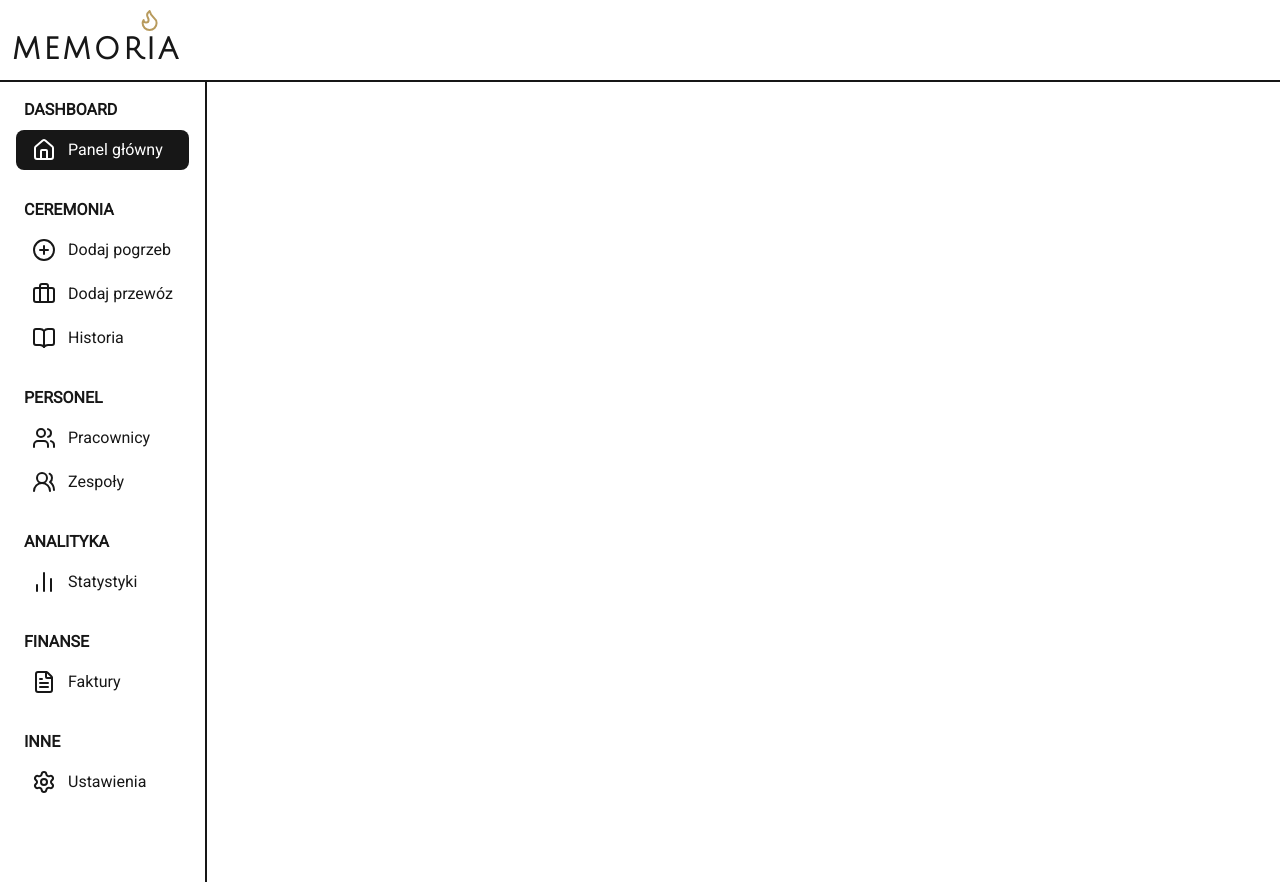
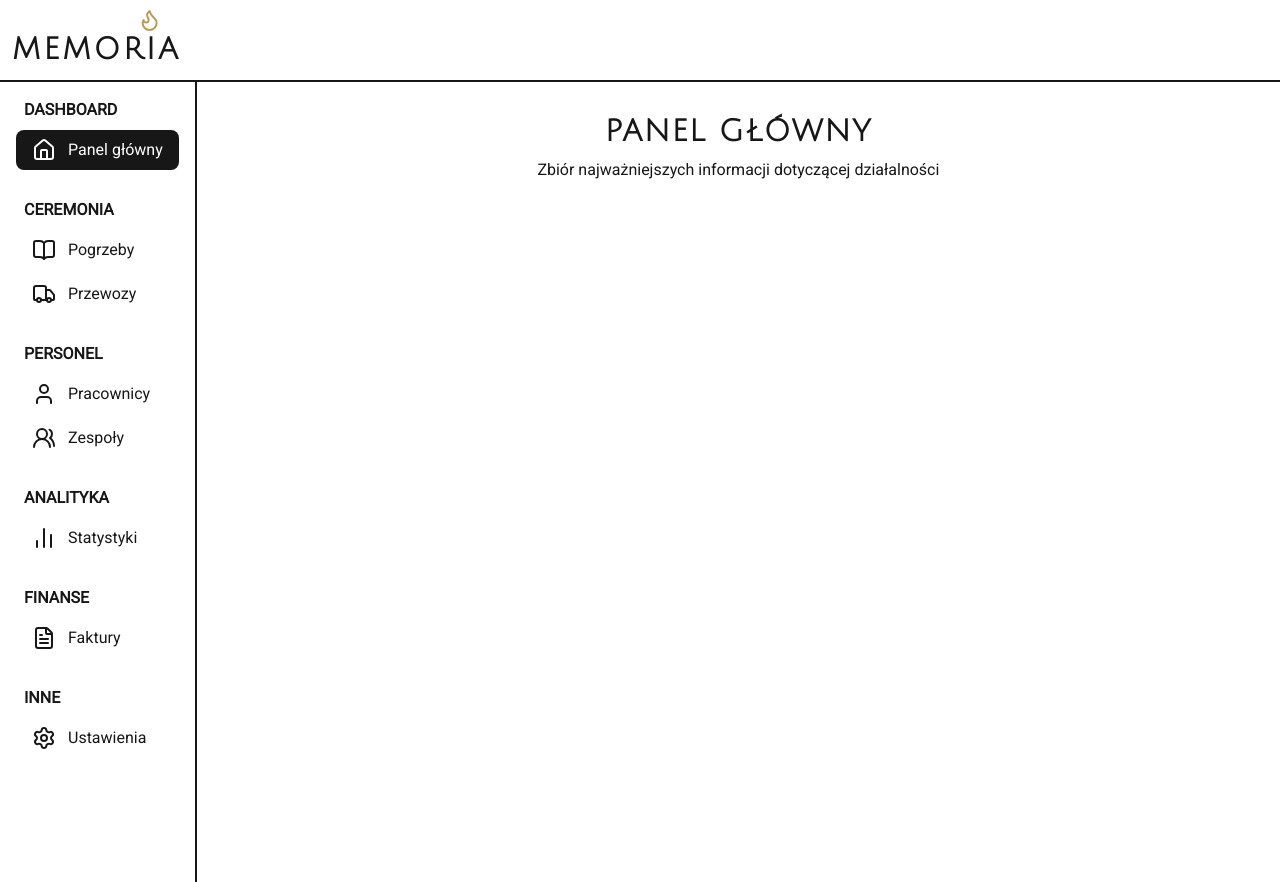
Before and after one commit to Paweluser/memoria, a Next.js app: page /dashboard in a window 1280 px wide. Built offline with nearby package versions, Linux system fonts and the light colour scheme.

Commit message:
fix mobile drawer and main layout, update proxy, and start funerals page

```diff
--- a/src/app/components/DashboardLayout/Nav/UI/Drawer.tsx
+++ b/src/app/components/DashboardLayout/Nav/UI/Drawer.tsx
@@ -8,7 +8,7 @@ type DrawerProps = {
 export function Drawer({ isOpen, onClose }: DrawerProps) {
   return (
     <div
-      className={`fixed top-20 right-0 bottom-0 z-50 w-full transition-transform duration-300 md:hidden overflow-y-auto ${
+      className={`fixed top-20.5 right-0 bottom-0 z-50 w-full transition-transform duration-300 md:hidden overflow-y-auto bg-(--main-color) ${
         isOpen ? "translate-x-0" : "translate-x-full"
       }`}
     >
--- /dev/null
+++ b/src/app/components/DashboardLayout/PageHeader.tsx
@@ -0,0 +1,15 @@
+type PageHeaderProps = {
+	title: string;
+	description?: string;
+};
+
+export default function PageHeader({ title, description }: PageHeaderProps) {
+	return (
+		<header className="mb-8 text-center">
+			<h2 className="text-2xl md:text-3xl font-(family-name:--julius) font-bold uppercase tracking-wider">
+				{title}
+			</h2>
+			{description && <p className="mt-2">{description}</p>}
+		</header>
+	);
+}
--- /dev/null
+++ b/src/app/dashboard/funerals/new/page.tsx
@@ -0,0 +1,5 @@
+import PageHeader from "@/app/components/DashboardLayout/PageHeader";
+
+export default function NewFuneralPage() {
+    return <PageHeader title="Nowy pogrzeb" />
+}
--- /dev/null
+++ b/src/app/dashboard/funerals/page.tsx
@@ -0,0 +1,16 @@
+import { AppLink } from "@/app/components/AppLink";
+import PageHeader from "@/app/components/DashboardLayout/PageHeader";
+
+export default function FuneralsPage() {
+  return (
+    <>
+      <PageHeader
+        title="Pogrzeby"
+        description="Zbiór wszystkich pogrzebów oraz opcja dodawania nowych pogrzebów."
+      />
+      <div className="flex justify-center">
+        <AppLink href="/dashboard/funerals/new">Dodaj</AppLink>
+      </div>
+    </>
+  );
+}
--- a/src/app/dashboard/layout.tsx
+++ b/src/app/dashboard/layout.tsx
@@ -8,12 +8,14 @@ export default function DashboardLayout({
   children: ReactNode;
 }>) {
   return (
-      <>
-        <Navigation />
-          <main className="md:flex">
-          <Sidebar />
-            {children}
-          </main>
-      </>
+    <>
+      <Navigation />
+      <div className="flex">
+        <Sidebar />
+        <main className="w-full flex-1 p-4 md:p-8">
+          <div className="w-full max-w-7xl">{children}</div>
+        </main>
+      </div>
+    </>
   );
 }
--- a/src/app/dashboard/page.tsx
+++ b/src/app/dashboard/page.tsx
@@ -1,4 +1,10 @@
+import PageHeader from "../components/DashboardLayout/PageHeader";
+
 export default async function DashboardPage() {
-
-    return <div className=""></div>
+  return (
+    <PageHeader
+      title="Panel główny"
+      description="Zbiór najważniejszych informacji dotyczącej działalności"
+    />
+  );
 }
--- a/src/constants/NavLinks.ts
+++ b/src/constants/NavLinks.ts
@@ -1,4 +1,4 @@
-import { BarChart2, BookOpen, Briefcase, FileText, Home, PlusCircle, Settings, Users, UsersRound } from "lucide-react"
+import { BarChart2, BookOpen, FileText, Home, Settings, Truck, User, UsersRound } from "lucide-react"
 
 export const NavLinks = [
     {
@@ -9,22 +9,17 @@ export const NavLinks = [
         title: 'Ceremonia',
         links: [
             {
-                label: 'Dodaj pogrzeb',
-                href: '/dashboard/funerals/new',
-                icon: PlusCircle,
-            },
-            { label: 'Dodaj przewóz', href: '/dashboard/transports', icon: Briefcase },
-            {
-                label: 'Historia',
-                href: '/dashboard/funerals/history',
+                label: 'Pogrzeby',
+                href: '/dashboard/funerals',
                 icon: BookOpen,
             },
+            { label: 'Przewozy', href: '/dashboard/transports', icon: Truck },
         ],
     },
     {
         title: 'Personel',
         links: [
-            { label: 'Pracownicy', href: '/dashboard/employees', icon: Users },
+            { label: 'Pracownicy', href: '/dashboard/employees', icon: User },
             { label: 'Zespoły', href: '/dashboard/teams', icon: UsersRound },
         ],
     },
--- a/src/proxy.ts
+++ b/src/proxy.ts
@@ -5,10 +5,9 @@ const protectedRoutes = ["/dashboard"];
 const publicRoutes = ["/login", "/register", "/"];
 
 export async function proxy(request: NextRequest) {
-  const path = request.nextUrl.pathname;
-
-  const isProtectedRoute = protectedRoutes.some(route => path.startsWith(route));
-  const isPublicRoute = publicRoutes.includes(path);
+  const path = request.nextUrl.pathname
+  const isProtectedRoute = protectedRoutes.includes(path)
+  const isPublicRoute = publicRoutes.includes(path)
 
   const sessionCookie = request.cookies.get("session")?.value;
   const session = await decrypt(sessionCookie);
```
